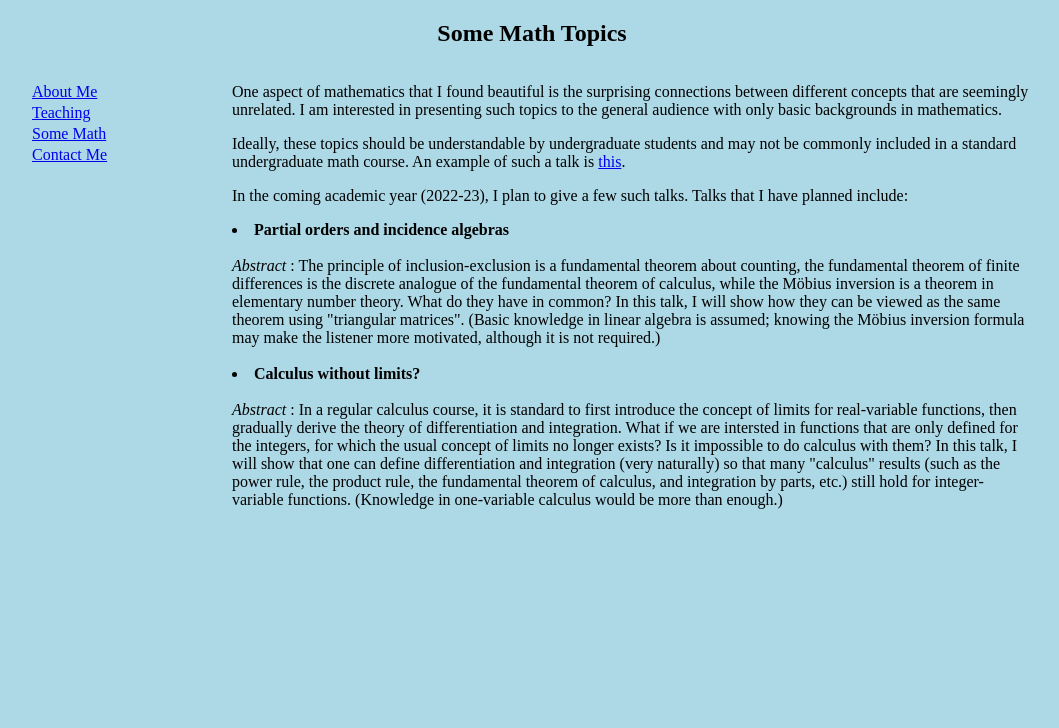
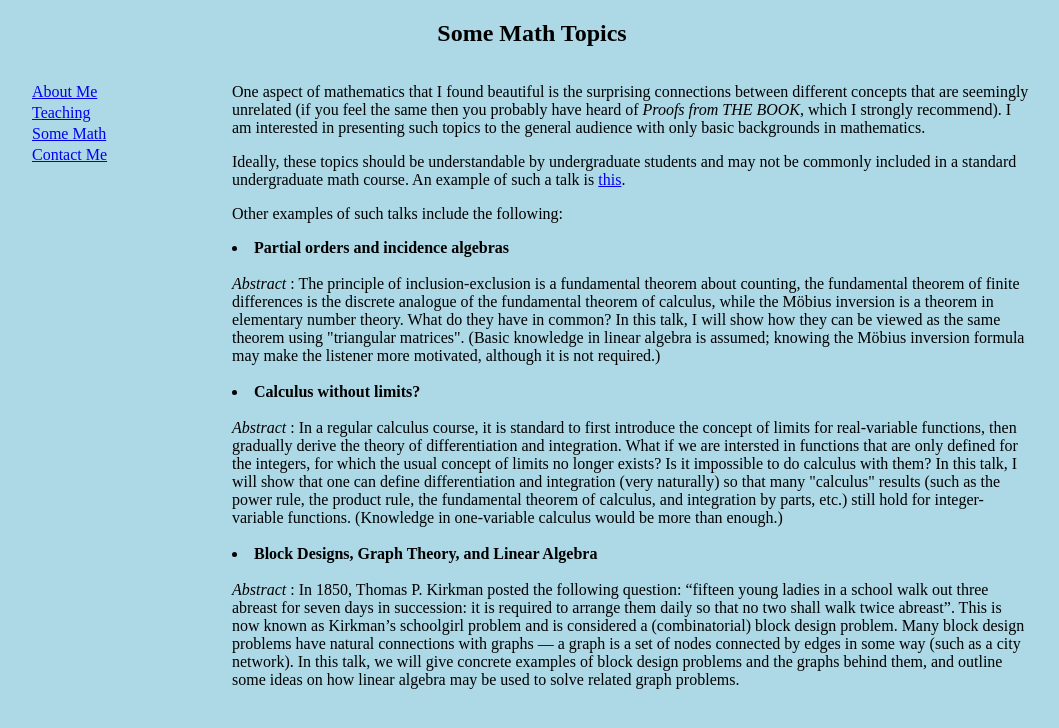
Before and after one commit to mariohuangjb/mariohuangjb.github.io, a plain HTML site: page math.htm in a window 1280 px wide. Shown: the whole page, without its empty margins (108-1167 px from the left). Drawn offline with Linux system fonts and the light colour scheme.

Commit message:
Add files via upload

```diff
--- a/math.htm
+++ b/math.htm
@@ -27,13 +27,15 @@
         </nav>
 
         <div id='maintext'>
-            <p> One aspect of mathematics that I found beautiful is the surprising connections between different concepts that are seemingly unrelated.
+            <p> One aspect of mathematics that I found beautiful is the surprising connections between different concepts that are seemingly unrelated
+	    (if you feel the same then you probably have heard of <i>Proofs from THE BOOK</i>, which I strongly recommend).
             I am interested in presenting such topics to the general audience with only basic backgrounds in mathematics.</p>
 
             <p>Ideally, these topics should be understandable by undergraduate students and may not be commonly included in a standard undergraduate math course.
              An example of such a talk is <a href='https://www.bilibili.com/video/BV1b3411J796?share_source=copy_web'>this</a>.</p>
 
-            <p>In the coming academic year (2022-23), I plan to give a few such talks. Talks that I have planned include:</p>
+            <p>Other examples of such talks include the following:</p>
+
             <li><strong> Partial orders and incidence algebras </strong> <br><br>
             <I> Abstract </I>: The principle of inclusion-exclusion is a fundamental theorem about counting,
             the fundamental theorem of finite differences is the discrete analogue of the fundamental theorem of calculus,
@@ -52,6 +54,15 @@
             results (such as the power rule, the product rule, the fundamental theorem of calculus, and integration by parts, etc.) still hold
             for integer-variable functions. (Knowledge in one-variable calculus would be more than enough.)</li>
 
+	    <br>
+
+            <li><strong> Block Designs, Graph Theory, and Linear Algebra</strong> <br><br>
+            <I> Abstract </I>: In 1850, Thomas P. Kirkman posted the following question: “fifteen young ladies in a school walk out three abreast for seven days
+	    in succession: it is required to arrange them daily so that no two shall walk twice abreast”. This is now known as Kirkman’s schoolgirl problem and
+	    is considered a (combinatorial) block design problem. Many block design problems have natural connections with graphs — a graph is a set of nodes
+	    connected by edges in some way (such as a city network). In this talk, we will give concrete examples of block design problems and the graphs behind
+	    them, and outline some ideas on how linear algebra may be used to solve related graph problems.</li>
+
         </div>
 
     </body>
```
Also changed, not shown: teaching.html (+3 -3 lines).
